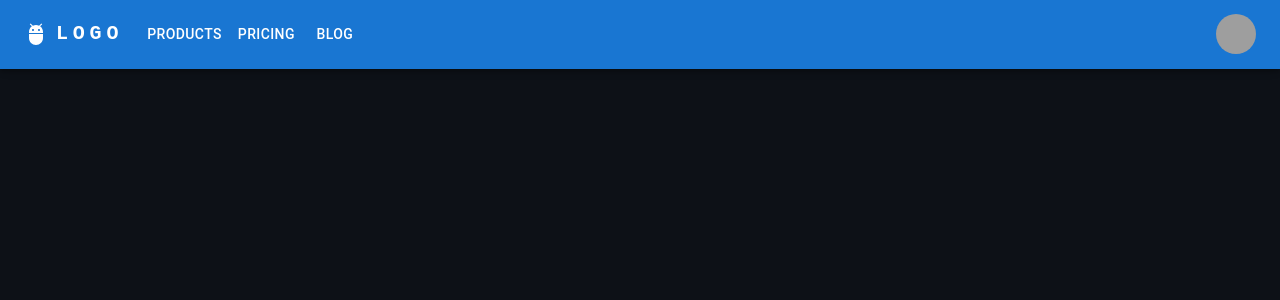
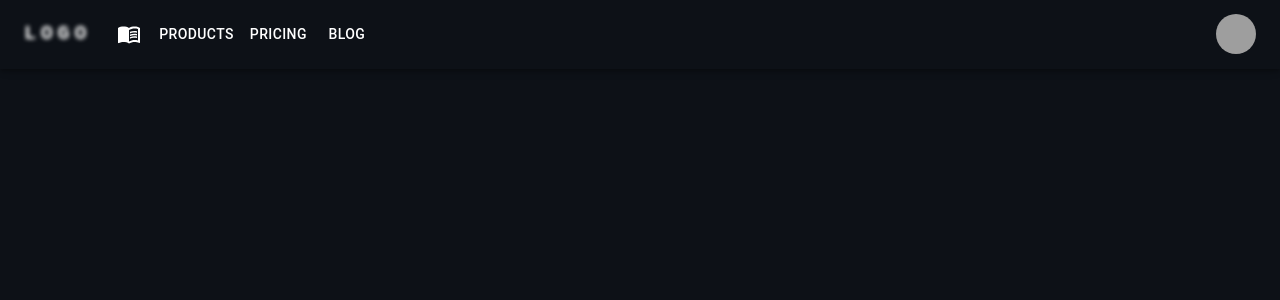
Before and after one commit to KaSaNaa/SoftwareSecurity, a Next.js app: page / in a window 1280 px wide. Shown: the top 300 px of the page. Built offline with nearby package versions, Linux system fonts and the light colour scheme; grey boxes are pictures that could not be loaded.

Commit message:
customizing app bar

```diff
--- a/package.json
+++ b/package.json
@@ -11,6 +11,7 @@
   "dependencies": {
     "@emotion/react": "^11.11.4",
     "@emotion/styled": "^11.11.0",
+    "@material-ui/icons": "^4.11.3",
     "@mui/icons-material": "^5.15.14",
     "@mui/material": "^5.15.14",
     "@mui/styled-engine-sc": "^6.0.0-alpha.18",
--- a/src/app/page.js
+++ b/src/app/page.js
@@ -16,8 +16,6 @@ export default function Home() {
 }
 
 const HomeWrapper = styled.div`
-  display: flex;
-  flex-direction: column;
   justify-content: center;
   align-items: center;
   height: 100vh;
--- a/src/components/AppBar.jsx
+++ b/src/components/AppBar.jsx
@@ -12,6 +12,7 @@ import Button from '@mui/material/Button';
 import Tooltip from '@mui/material/Tooltip';
 import MenuItem from '@mui/material/MenuItem';
 import AdbIcon from '@mui/icons-material/Adb';
+import { MenuBook } from '@material-ui/icons';
 
 const pages = ['Products', 'Pricing', 'Blog'];
 const settings = ['Profile', 'Account', 'Dashboard', 'Logout'];
@@ -36,10 +37,9 @@ function Appbar() {
   };
 
   return (
-    <AppBar position="fixed">
+    <AppBar position="fixed" style={{backgroundColor: 'transparent'}}>
       <Container maxWidth="xl">
         <Toolbar disableGutters>
-          <AdbIcon sx={{ display: { xs: 'none', md: 'flex' }, mr: 1 }} />
           <Typography
             variant="h6"
             noWrap
@@ -53,6 +53,7 @@ function Appbar() {
               letterSpacing: '.3rem',
               color: 'inherit',
               textDecoration: 'none',
+              filter: 'blur(2px)'
             }}
           >
             LOGO
@@ -94,7 +95,7 @@ function Appbar() {
               ))}
             </Menu>
           </Box>
-          <AdbIcon sx={{ display: { xs: 'flex', md: 'none' }, mr: 1 }} />
+          <MenuBook style={{margin: '10px'}}/>
           <Typography
             variant="h5"
             noWrap
@@ -111,9 +112,9 @@ function Appbar() {
               textDecoration: 'none',
             }}
           >
-            LOGO
+            MAKE A WISH
           </Typography>
-          <Box sx={{ flexGrow: 1, display: { xs: 'none', md: 'flex' } }}>
+          <Box sx={{ flexGrow: 1, display: { xs: 'none', md: 'flex'} }}>
             {pages.map((page) => (
               <Button
                 key={page}
```
Also changed, not shown: 1 other file (tests, documents, lock files or other folders).
